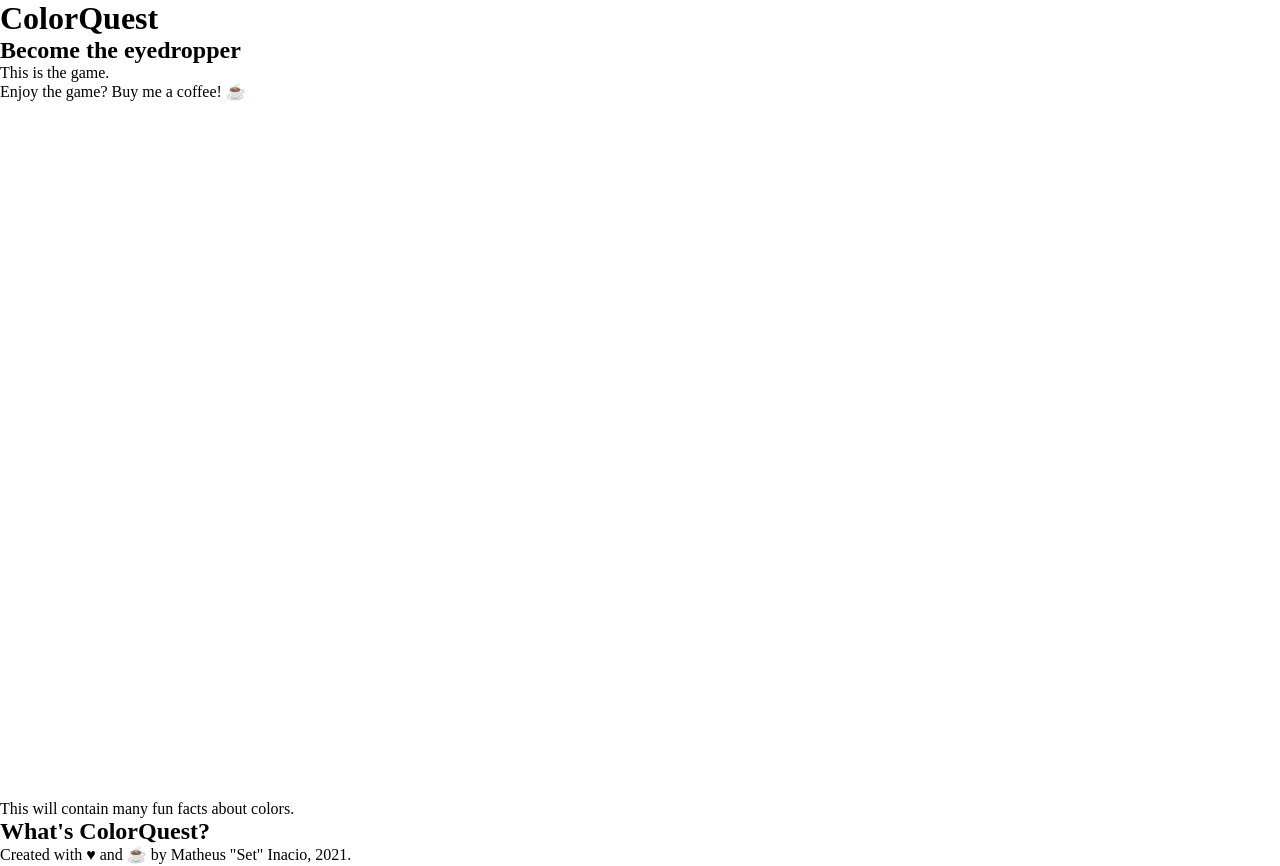
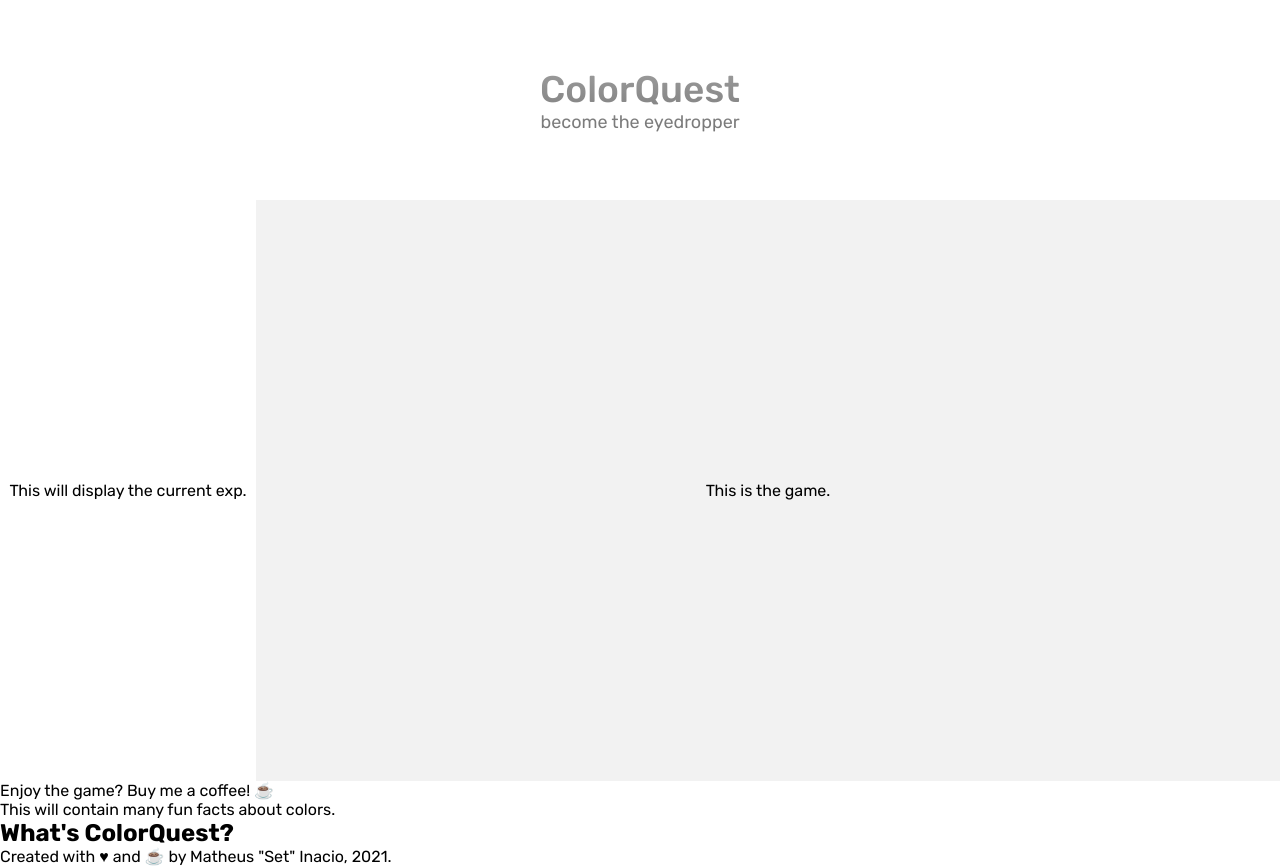
Before and after one commit to matheusinacio7/colorquest, a Next.js app: page / in a window 1280 px wide. Built offline with nearby package versions, Linux system fonts and the light colour scheme.

Commit message:
Adds basic header styles

```diff
--- a/components/Game.tsx
+++ /dev/null
@@ -1,7 +0,0 @@
-export default function Game() {
-  return (
-    <section>
-      This is the game.
-    </section>
-  );
-}
--- a/components/Header.tsx
+++ b/components/Header.tsx
@@ -1,8 +1,10 @@
+import styles from '../styles/Header.module.css';
+
 export default function Header() {
   return (
-    <header>
+    <header className={styles.header}>
       <h1>ColorQuest</h1>
-      <h2>Become the eyedropper</h2>
+      <h2>become the eyedropper</h2>
     </header>
   );
 }
--- /dev/null
+++ b/components/Info.tsx
@@ -0,0 +1,7 @@
+export default function Info( props: { className:string } ) {
+  return (
+    <section className={props.className}>
+      <p>This will display the current exp.</p>
+    </section>
+  );
+}
--- /dev/null
+++ b/components/Main.tsx
@@ -0,0 +1,7 @@
+import Game from './main/Game';
+
+export default function Main( props: {className: string}) {
+  return (
+    <Game className={props.className} />
+  );
+}
--- /dev/null
+++ b/components/main/Game.tsx
@@ -0,0 +1,7 @@
+export default function Game( props: {className: string} ) {
+  return (
+    <section className={props.className}>
+      <p>This is the game.</p>
+    </section>
+  );
+}
--- a/pages/_app.tsx
+++ b/pages/_app.tsx
@@ -1,3 +1,4 @@
+import '../styles/vars.css';
 import '../styles/globals.css'
 
 function MyApp({ Component, pageProps }) {
--- a/pages/index.tsx
+++ b/pages/index.tsx
@@ -4,23 +4,25 @@ import * as _ from 'lodash';
 import styles from '../styles/Home.module.css';
 
 import Header from '../components/Header';
-import Game from '../components/Game';
+import Main from '../components/Main';
+import Info from '../components/Info';
+import Footer from '../components/Footer';
 import Article from '../components/Article';
-import Footer from '../components/Footer';
 
 export default function Home() {
-  const fixMainHeight = () => {
-    console.log('resizing');
-    let vh = window.innerHeight * 0.01;
-    document.documentElement.style.setProperty('--vh', `${vh}px`);
+  const fixMainHeight = (e?) => {
+    if (!e || e.target?.innerWidth >= 600 || e.originalTarget?.innerWidth >= 600) {
+      let vh = window.innerHeight * 0.01;
+      document.documentElement.style.setProperty('--vh', `${vh}px`);
+    }
   }
 
   useEffect(() => {
     fixMainHeight();
 
-    window.addEventListener('resize', _.throttle(fixMainHeight, 200));
+    // window.addEventListener('resize', _.throttle(fixMainHeight, 200));
 
-    return () => window.removeEventListener('resize', _.throttle(fixMainHeight, 200));
+    // return () => window.removeEventListener('resize', _.throttle(fixMainHeight, 200));
   }, [fixMainHeight])
 
   return (
@@ -31,7 +33,10 @@ export default function Home() {
 
       <main>
         <Header />
-        <Game />
+        <div className={styles.flexContainer}>
+          <Main className={styles.mainSection} />
+          <Info className={styles.secondarySection} />
+        </div>
         <Footer style='main' />
       </main>
 
--- /dev/null
+++ b/styles/Header.module.css
@@ -0,0 +1,21 @@
+.header {
+  display: flex;
+  flex-direction: column;
+  align-items: center;
+  justify-content: center;
+  height: 25%;
+  background-image: linear-gradient(to bottom, var(--accent-light), var(--accent-dark));
+  background-clip: text;
+  -webkit-background-clip: text;
+  -webkit-text-fill-color: transparent;
+}
+
+.header h1 {
+  font-size: 37px;
+  font-weight: 500;
+}
+
+.header h2 {
+  font-size: 18px;
+  font-weight: 400;
+}
--- /dev/null
+++ b/styles/Home.module.css
@@ -0,0 +1,26 @@
+.flexContainer {
+  display: flex;
+  flex: 1;
+  flex-direction: column;
+}
+
+@media only screen and (min-width: 600px) {
+  .flexContainer {
+    flex-direction: row-reverse;
+  }
+}
+
+.mainSection {
+  background-color: #f2f2f2;
+  display: flex;
+  flex: 4;
+  align-items: center;
+  justify-content: center;
+}
+
+.secondarySection {
+  display: flex;
+  flex: 1;
+  align-items: center;
+  justify-content: center;
+}
--- a/styles/globals.css
+++ b/styles/globals.css
@@ -1,7 +1,14 @@
+@import url('https://fonts.googleapis.com/css2?family=Rubik:ital,wght@0,300;0,400;0,500;0,600;0,700;0,800;0,900;1,300;1,400;1,500;1,600;1,700;1,800;1,900&display=swap');
+
 * {
   box-sizing: border-box;
   padding: 0;
   margin: 0;
+}
+
+body {
+  font-family: 'Rubik', sans-serif;
+  background-color: white;
 }
 
 a {
@@ -15,7 +22,7 @@ a {
 }
 
 main {
-  height: 100vh;
+  height: 100%;
   height: calc(var(--vh, 1vh) * 100);
   display: flex;
   flex-direction: column;
--- /dev/null
+++ b/styles/vars.css
@@ -0,0 +1,4 @@
+:root {
+  --accent-light: #c6c6c6;
+  --accent-dark: #4d4d4d;
+}
```
Also changed, not shown: public/svg/awesome-character.svg.
